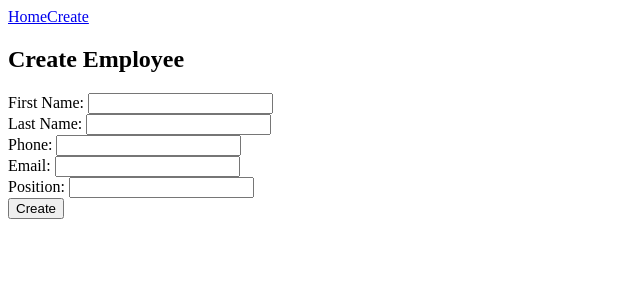
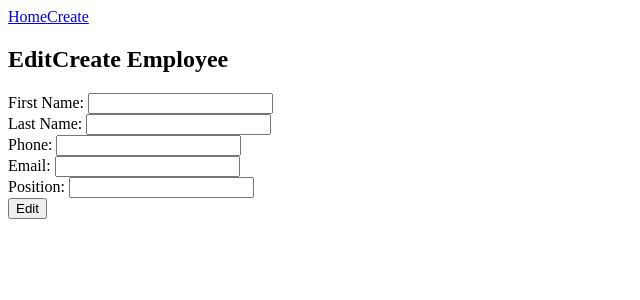
Before and after one commit to rothblaa/employee-management-app, an Angular app: page /edit/1 in a window 1280 px wide. Shown: the top 300 px of the page, without its empty margins (0-640 px from the left). Built offline with nearby package versions, Linux system fonts and the light colour scheme; no server answers.

Commit message:
toggling edit/create buttons based on page; loading employee to edit

```diff
--- a/src/app/employee-form/employee-form.component.html
+++ b/src/app/employee-form/employee-form.component.html
@@ -1,4 +1,4 @@
-<h2>Create Employee</h2>
+<h2>{{isEditing? 'Edit' : 'Create' }}Create Employee</h2>
 
 <div *ngIf="errorMessage != ''">
   {{errorMessage}}
@@ -27,5 +27,5 @@
   </div>
 
 
-  <button type="submit">Create</button>
+  <button type="submit">{{isEditing? 'Edit' : 'Create' }}</button>
 </form>
--- a/src/app/employee-form/employee-form.component.ts
+++ b/src/app/employee-form/employee-form.component.ts
@@ -40,6 +40,11 @@ export class EmployeeFormComponent implements OnInit {
       if (id) {
         //editing current employee
         this.isEditing = true;
+
+        this.employeeService.getEmployeeById(Number(id)).subscribe({
+          next: (result) => this.employee = result,
+          error: (err) => console.error("Error loading employee", err)
+        })
       }
     })
   }
--- a/src/app/employee.service.ts
+++ b/src/app/employee.service.ts
@@ -17,6 +17,10 @@ export class EmployeeService {
       return this.http.get<Employee[]>(this.apiUrl);
     }
 
+    getEmployeeById(id: number): Observable<Employee> {
+      return this.http.get<Employee>(`${this.apiUrl}/${id}`);
+    }
+
     createEmployee(employee: Employee): Observable<Employee> {
       return this.http.post<Employee>(this.apiUrl, employee);
     }
```
